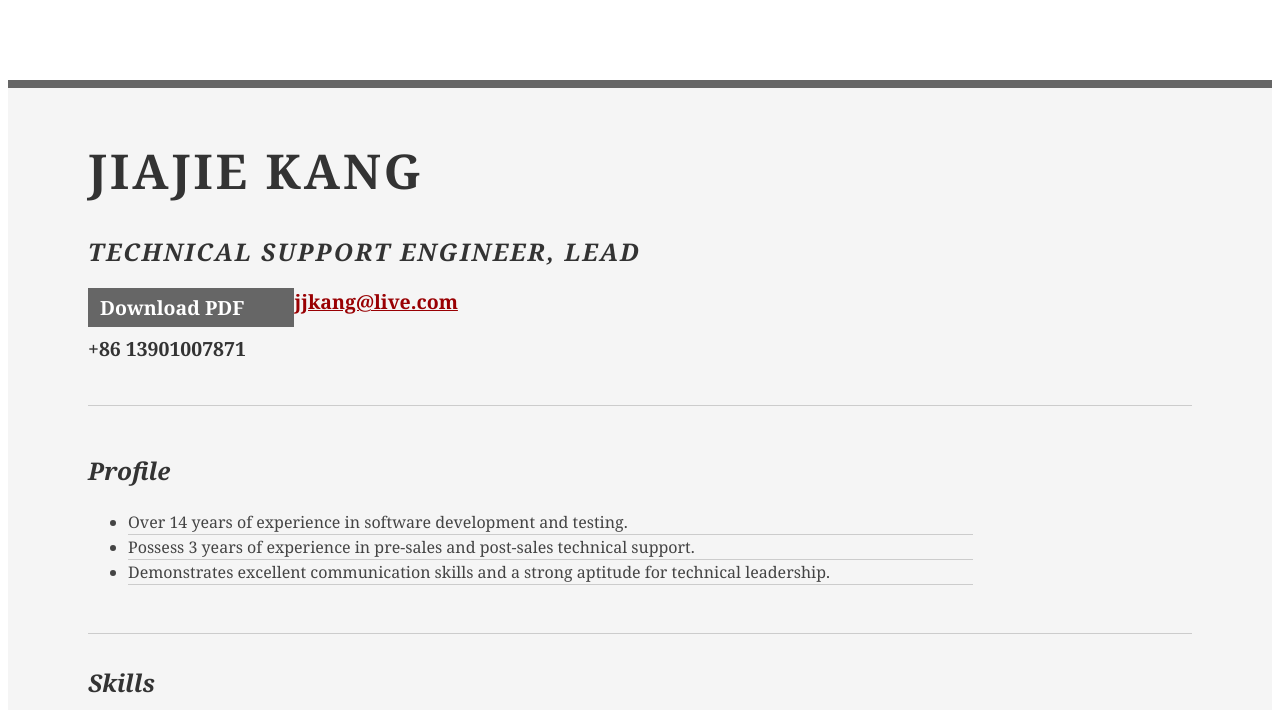
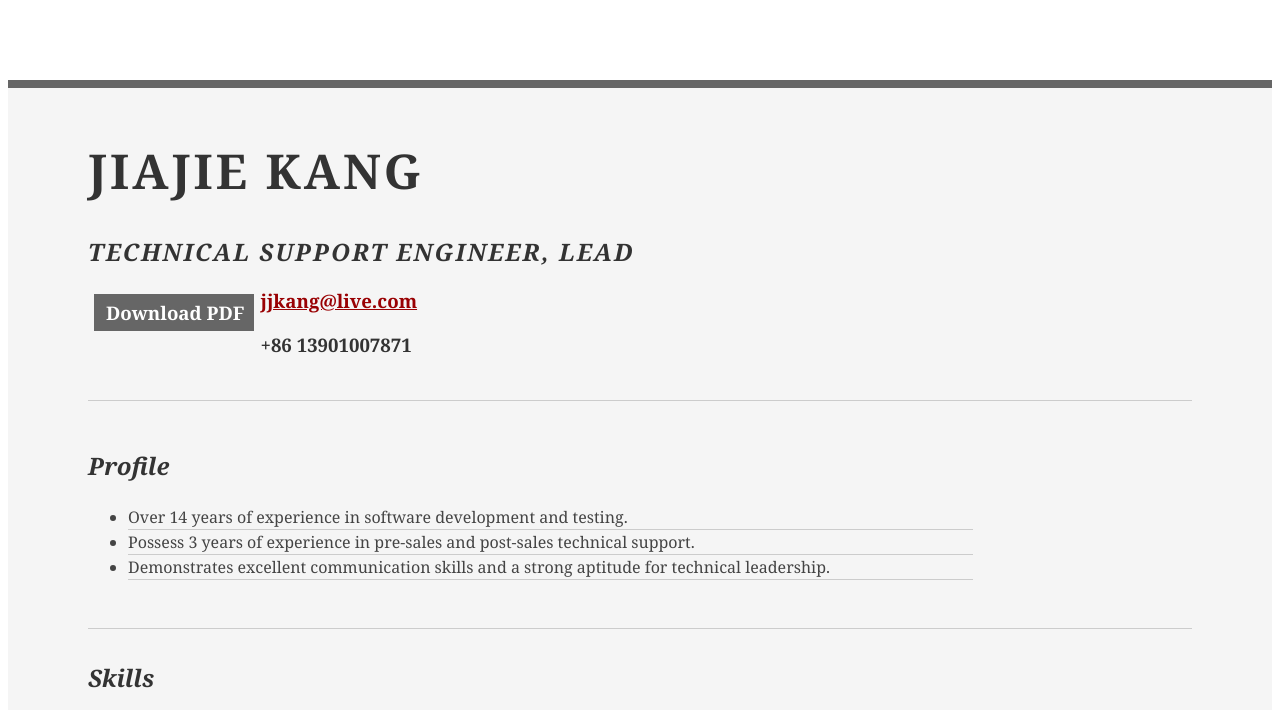
Before and after one commit to jiajiekang/jiajiekang.github.io, a plain HTML site: page index.html in a window 1280 px wide. Shown: the top 710 px of the page. Drawn offline with Linux system fonts and the light colour scheme; a small style sheet from the web is missing.

Commit message:
Adjust the padding of pdf

```diff
--- a/style.css
+++ b/style.css
@@ -44,7 +44,7 @@ body {
 #hd {
   margin: 2.5em 0 3em 0;
   padding-bottom: 1.5em;
-  border-bottom: 1px solid #ccc
+  border-bottom: 1px solid #ccc;
 }
 
 #hd h2 {
@@ -77,15 +77,6 @@ body {
   letter-spacing: 3px;
 }
 
-h2 {
-  font-size: 152%
-}
-
-h3,
-h4 {
-  font-size: 122%;
-}
-
 h1,
 h2,
 h3,
@@ -100,7 +91,7 @@ p {
 }
 
 a {
-  color: #990003
+  color: #990003;
 }
 
 a:hover {
@@ -123,7 +114,7 @@ p.enlarge {
 }
 
 p.enlarge span {
-  color: #000
+  color: #000;
 }
 
 .contact-info {
@@ -135,9 +126,8 @@ p.enlarge span {
 }
 
 .last {
-  border-bottom: 0
+  border-bottom: 0;
 }
-
 
 /* //-- section styles -- */
 
@@ -146,8 +136,8 @@ a#pdf {
   float: left;
   background: #666;
   color: white;
-  padding: 6px 50px 6px 12px;
-  margin-bottom: 6px;
+  padding: 6px 10px 6px 12px;
+  margin: 6px 6px;
   text-decoration: none;
 }
 
@@ -165,7 +155,7 @@ a#pdf:hover {
 .job h4 {
   position: absolute;
   top: 0.35em;
-  right: 0
+  right: 0;
 }
 
 .job p {
@@ -189,12 +179,12 @@ a#pdf:hover {
   font-size: 152%;
   display: block;
   margin-bottom: -2px;
-  padding: 0
+  padding: 0;
 }
 
 .talent {
   width: 32%;
-  float: left
+  float: left;
 }
 
 .talent h2 {
@@ -207,7 +197,7 @@ a#pdf:hover {
 }
 
 #srt-ttab img.last {
-  margin-top: 20px
+  margin-top: 20px;
 }
 
 /* --// override to force 1/8th width grids -- */
```
